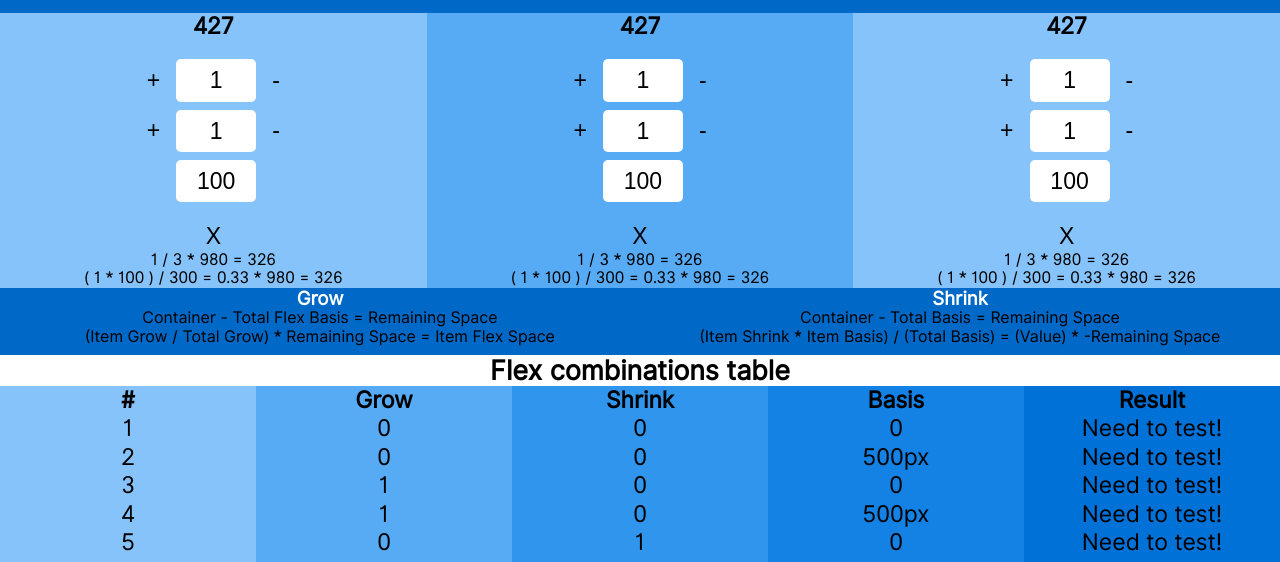
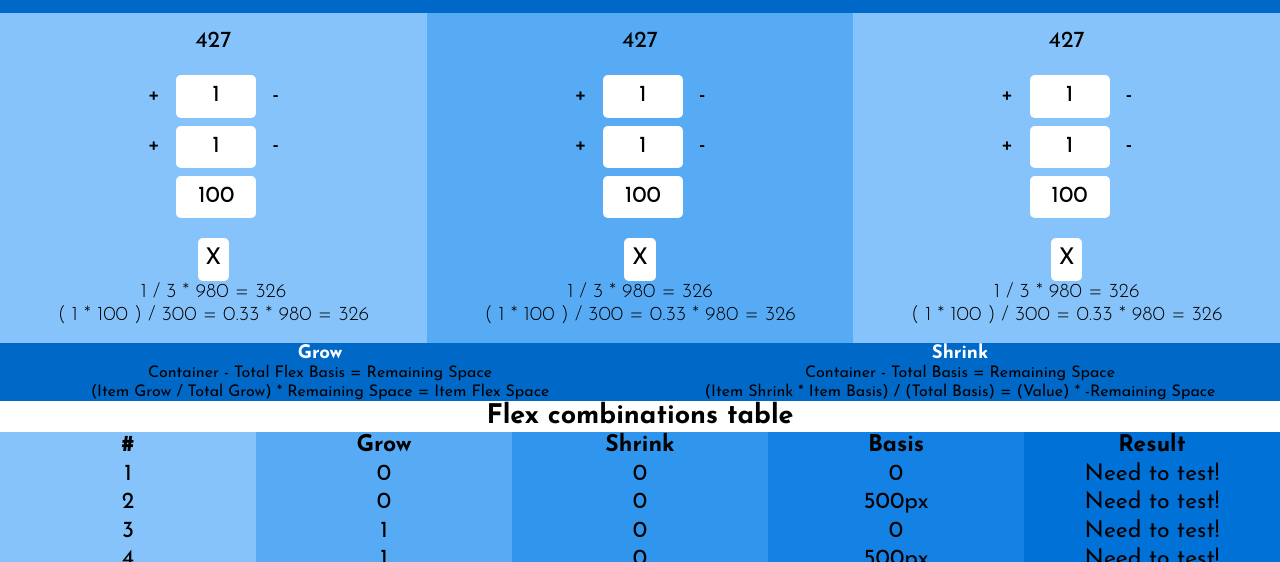
Before and after one commit to telagraphic/flexulator, a plain HTML site: page index.html in a window 1280 px wide. Shown: the part 538-1100 px from the top of the page. Drawn offline with Linux system fonts and the light colour scheme; files whose address does not match are found by name.

Commit message:
added josefina-sans font

```diff
--- a/css/defaults.css
+++ b/css/defaults.css
@@ -84,7 +84,7 @@ input {
 }
 
 button, input, optgroup, select, textarea {
-  font-family: sans-serif;
+  /* font-family: sans-serif; */
   font-size: 100%;
   line-height: 1.15;
   margin: 0;
--- a/css/styles.sass
+++ b/css/styles.sass
@@ -1,9 +1,6 @@
 main
   display: flex
   flex-direction: column
-
-  font-family: "Inter UI"
-
 
   header
     display: flex
@@ -226,10 +223,11 @@ main
       align-self: center
       padding: 1rem
 
-
       .flex-values-formula
         display: flex
         flex-flow: row nowrap
+
+        font-weight: 400
 
         .flex-operand
           display: flex
@@ -237,8 +235,6 @@ main
           align-items: center
 
           padding: 0 .5rem
-
-
 
           span
             flex: 1 1 auto
@@ -282,8 +278,7 @@ main
           &::-moz-selection
            background: transparent
 
-          &:focus,
-          &:hover
+          &:focus
             border-bottom: 2px solid white
 
         input[type="number"]::-webkit-outer-spin-button, input[type="number"]::-webkit-inner-spin-button
@@ -312,8 +307,16 @@ main
         text-align: center
         background-color: var(--b-10)
 
+        padding: 1rem 0
+
+        font-weight: 300
+
         &:nth-of-type(even)
           background-color: var(--b-20)
+
+
+        h4
+          font-weight: 400
 
 
 
@@ -353,9 +356,14 @@ main
             -moz-appearance: textfield
 
         .remove-item-button
+          padding: .5rem
+          border-radius: 5px
+          background-color: white
+
+
 
         .item-flexulations
-          font-size: 1rem
+          font-size: 1.25rem
 
 .flex-calculations
   display: flex
--- a/css/typography.css
+++ b/css/typography.css
@@ -8,6 +8,8 @@ https://trello.com/c/UoSWXBEt
 */
 
 body {
+  /* font-family: "Inter UI"; */
+  font-family: 'Josefin Sans', sans-serif;
   font-size: calc([minimum size] + ([maximum size] - [minimum size]) * ((100vw - [minimum viewport width]) / ([maximum viewport width] - [minimum viewport width])));
   font-size: calc(14px + (26 - 14) * ((100vw - 300px) / (1600 - 300)));
 }
--- a/index.html
+++ b/index.html
@@ -17,6 +17,7 @@
   <link rel="stylesheet" href="css/typography.css">
   <link rel="stylesheet" href="css/fonts.css">
   <link rel="stylesheet" href="css/styles.css">
+  <link href="https://fonts.googleapis.com/css?family=Josefin+Sans:100,300,400,700" rel="stylesheet">
 </head>
 
 <body>
```
Also changed, not shown: css/styles.css.
